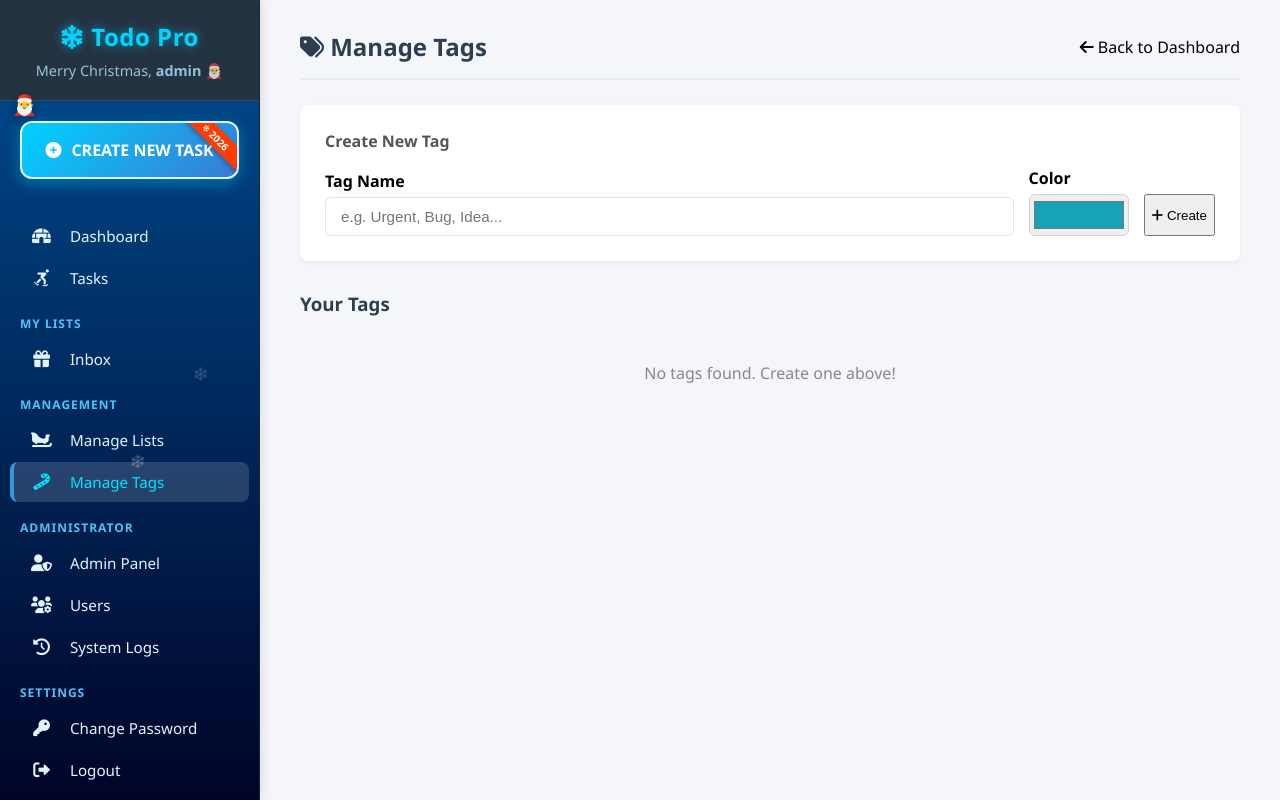
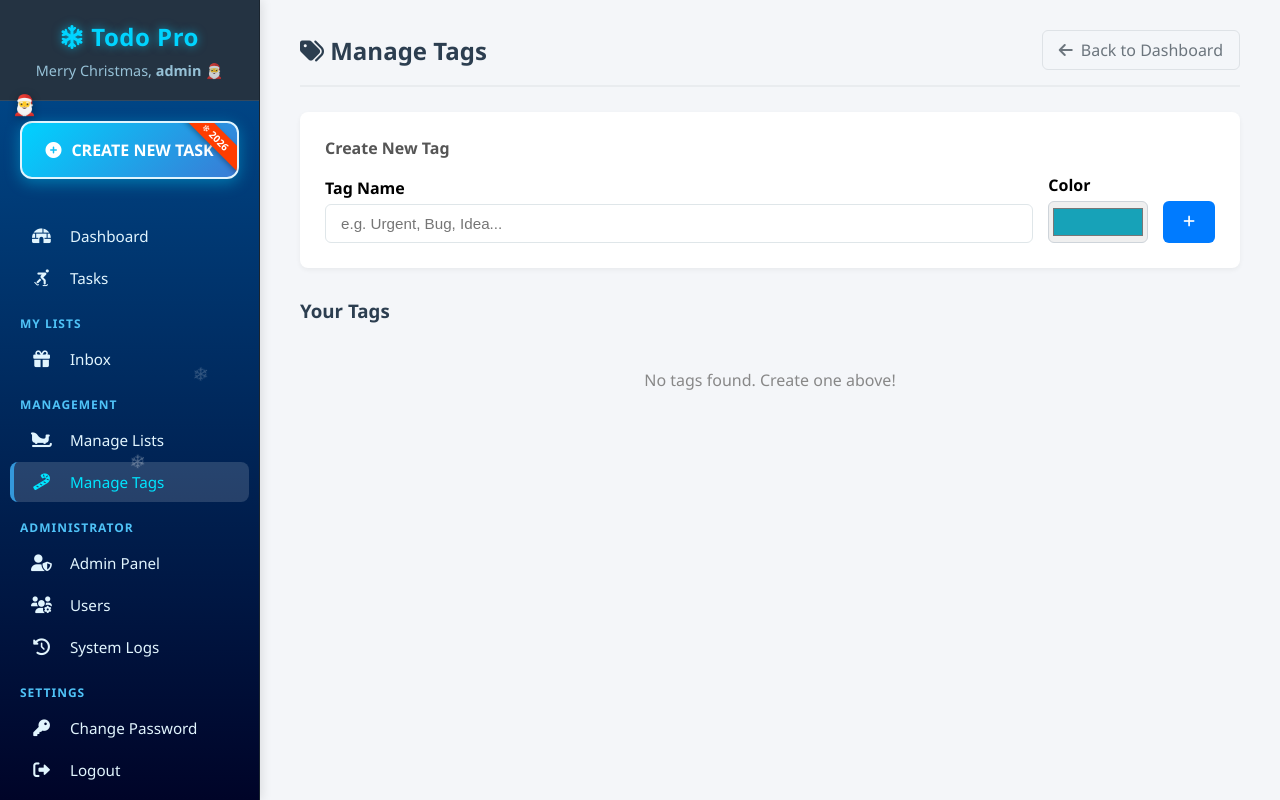
Before and after one commit to MinhQuanhehehe/project1, a PHP site: page /modules/tags/manage_tags.php in a window 1280 px wide. Run offline with PHP 8.4, Linux system fonts and the light colour scheme; a user stored in the database is signed in; data that the repository does not hold is empty.

Commit message:
Refactor button styles and update HTML structure

```diff
--- a/todolist/modules/tags/manage_tags.php
+++ b/todolist/modules/tags/manage_tags.php
@@ -54,8 +54,49 @@ $tags_result = $conn->query("SELECT * FROM Tags WHERE user_id = $user_id ORDER B
 <head>
     <meta charset="UTF-8">
     <title>Manage Tags</title>
-    <link rel="stylesheet" href="../../assets/css/style1.css?v=1.0">
+    <link rel="stylesheet" href="../../assets/css/style1.css">
     <link rel="stylesheet" href="https://cdnjs.cloudflare.com/ajax/libs/font-awesome/6.0.0/css/all.min.css">
+        <style>
+    .btn-back {
+        display: inline-flex;
+        align-items: center;
+        gap: 8px;
+        padding: 8px 16px;
+        background-color: transparent;
+        color: #6c757d;
+        border: 1px solid #dee2e6;
+        border-radius: 6px;
+        text-decoration: none;
+        font-weight: 500;
+        transition: all 0.3s ease;
+    }
+    .btn-back:hover {
+        transform: scale(1.1);
+        background-color: #f8f9fa;
+        color: #343a40;
+        border-color: #adb5bd;
+        box-shadow: 0 4px 8px rgba(0,0,0,0.1);
+    }
+    .btn-create {
+        background-color: #007bff !important;
+        color: white !important;
+        border: none;
+        padding: 0 20px;
+        border-radius: 6px;
+        cursor: pointer;
+        transition: all 0.3s ease;
+        display: inline-flex;
+        align-items: center;
+        gap: 8px;
+        height: 42px;
+        font-weight: 600;
+    }
+    .btn-create:hover {
+        background-color: #0056b3 !important;
+        transform: translateY(-5px);
+        box-shadow: 0 4px 6px rgba(0, 123, 255, 0.2);
+    }
+</style>
 </head>
 <body>
 
@@ -68,7 +109,7 @@ include '../../includes/sidebar.php';
 
     <div style="display: flex; justify-content: space-between; align-items: center; margin-bottom: 25px; padding-bottom: 15px; border-bottom: 2px solid #e9ecef;">
         <h2 style="margin: 0; color: #2c3e50;"><i class="fas fa-tags"></i> Manage Tags</h2>
-        <a href="../../home.php" class="btn btn-secondary"><i class="fas fa-arrow-left"></i> Back to Dashboard</a>
+        <a href="../../home.php" class="btn-back"><i class="fas fa-arrow-left"></i> Back to Dashboard</a>
     </div>
 
     <?php if ($error): ?>
@@ -97,7 +138,7 @@ include '../../includes/sidebar.php';
                 <input type="color" name="color_code" value="#17a2b8" style="height: 42px; padding: 2px; width: 100%; border: 1px solid #ced4da; border-radius: 6px;">
             </div>
 
-            <button type="submit" class="btn" style="height: 42px;"><i class="fas fa-plus"></i> Create</button>
+            <button type="submit" class="btn-create" style="height: 42px;"><i class="fas fa-plus"></i></button>
         </form>
     </div>
 
```
